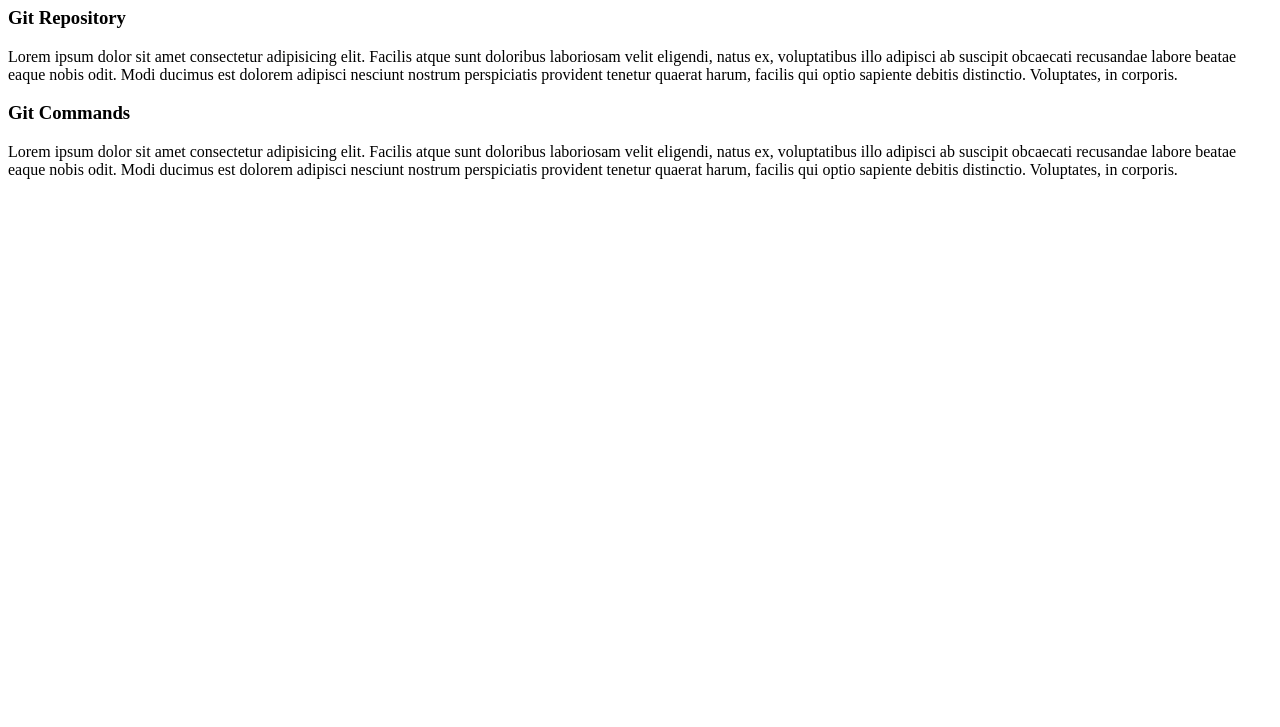
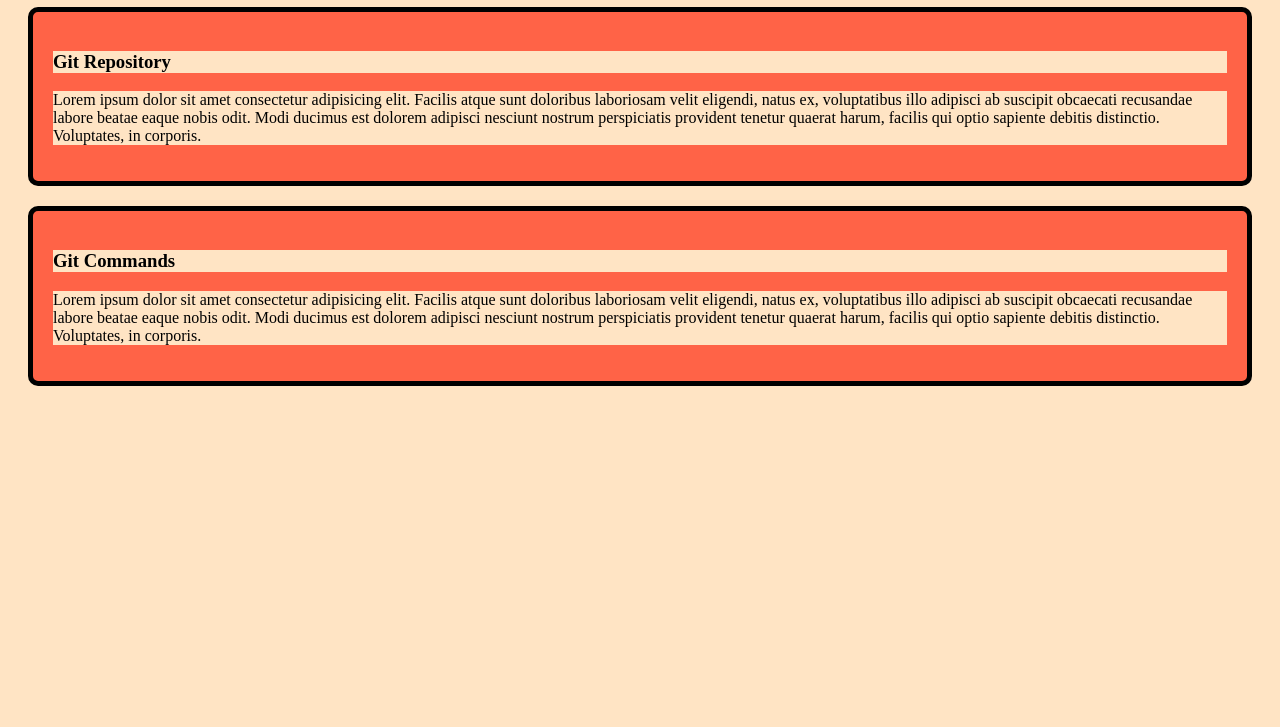
Before and after one commit to Shafait98/my-git-repo, a plain HTML site: page index.html in a window 1280 px wide. Shown: the part 73-800 px from the top of the page. Drawn offline with Linux system fonts and the light colour scheme.

Commit message:
style added

```diff
--- a/index.html
+++ b/index.html
@@ -4,14 +4,17 @@
     <meta charset="UTF-8">
     <meta name="viewport" content="width=device-width, initial-scale=1.0">
     <title>My Github</title>
+<link rel="stylesheet" href="style/github.css">
+
 </head>
 <h1>My Github</h1>
 <div>
-    <h3>Git Repository</h3>
+    <h3 class="spoke">Git Repository</h3>
      <p>Lorem ipsum dolor sit amet consectetur adipisicing elit. Facilis atque sunt doloribus laboriosam velit eligendi, natus ex, voluptatibus illo adipisci ab suscipit obcaecati recusandae labore beatae eaque nobis odit. Modi ducimus est dolorem adipisci nesciunt nostrum perspiciatis provident tenetur quaerat harum, facilis qui optio sapiente debitis distinctio. Voluptates, in corporis.</p>
 </div>
 
-    <h3>Git Commands</h3>
+ <div>
+    <h3 class="shki">Git Commands</h3>
      <p>Lorem ipsum dolor sit amet consectetur adipisicing elit. Facilis atque sunt doloribus laboriosam velit eligendi, natus ex, voluptatibus illo adipisci ab suscipit obcaecati recusandae labore beatae eaque nobis odit. Modi ducimus est dolorem adipisci nesciunt nostrum perspiciatis provident tenetur quaerat harum, facilis qui optio sapiente debitis distinctio. Voluptates, in corporis.</p>
 </div>
 <body>
--- /dev/null
+++ b/style/github.css
@@ -0,0 +1,20 @@
+*{
+    background-color: bisque;
+}
+
+h1
+{
+   text-align: center;
+}
+
+div
+{
+    background-color: tomato;
+    padding: 20px;
+    border-style:solid;
+    border-radius: 10px;
+    border-width: 5px;
+    margin: 20px;
+    /* width:100%; */
+
+}
```
